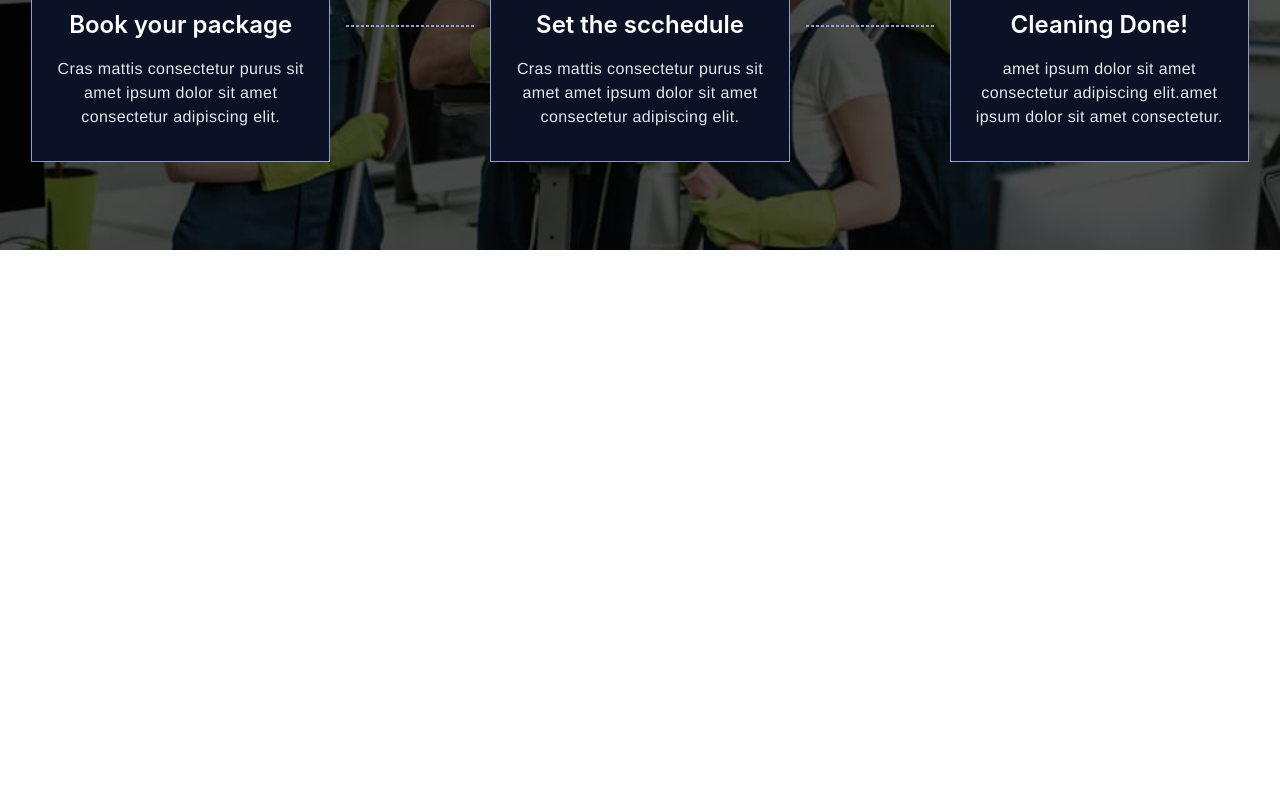
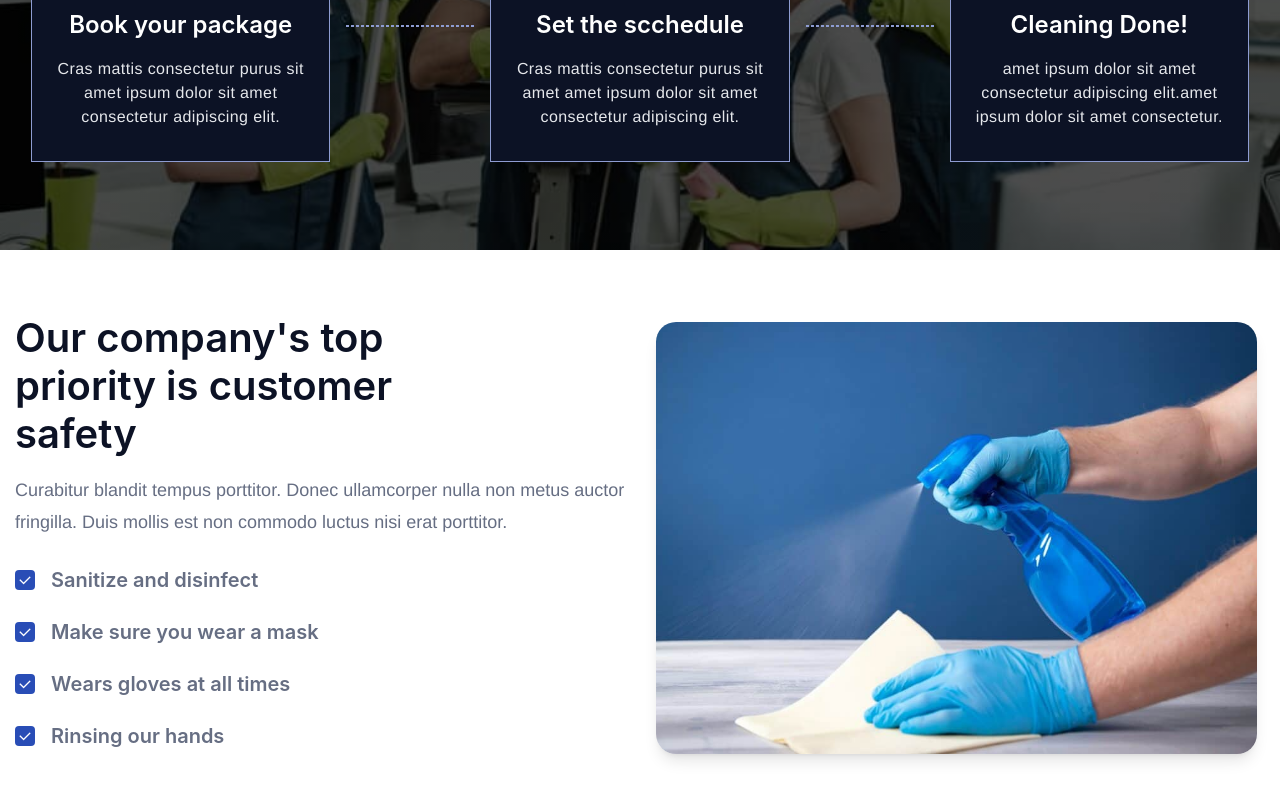
Before and after one commit to Ifenna-Pascal/cleaning-booking-app, a Next.js app: page / in a window 1280 px wide. Shown: the part 3385-4185 px from the top of the page. Before the commit the page ends 3635 px from the top, so only its background shows below. Built offline with nearby package versions, Linux system fonts and the light colour scheme.

Commit message:
finshed the process section

```diff
--- /dev/null
+++ b/src/components/RemarkList.jsx
@@ -0,0 +1,14 @@
+import React from 'react'
+
+function RemarkList({content}) {
+  return (
+    <div className='flex my-3 items-center'>
+        <div className='mr-4 bg-primary flex items-center justify-center rounded-[4px] w-[20px] h-[20px]'>
+        <i className="ri-check-fill text-white  text-base"></i>
+        </div>
+        <span className="text-text_secondary font-semibold text-xl ">{content}</span>
+    </div>
+  )
+}
+
+export default RemarkList
--- a/src/layout/Footer.jsx
+++ b/src/layout/Footer.jsx
@@ -0,0 +1,9 @@
+import React from 'react'
+
+function Footer() {
+  return (
+    <div>Footer</div>
+  )
+}
+
+export default Footer
--- a/src/pages/index.js
+++ b/src/pages/index.js
@@ -4,6 +4,7 @@ import BlockQuote from '../section/home/BlockQuote'
 import ClientReview from '../section/home/ClientReview'
 import OurServices from '../section/home/OurServices'
 import Process from '../section/home/Process'
+import Remark from '../section/home/Remark'
 import WhyChooseUs from '../section/home/WhyChooseUs'
 
 export default function Home() {
@@ -20,6 +21,7 @@ export default function Home() {
      <OurServices />
      <BlockQuote />
      <Process />
+     <Remark />
     </div>
   )
 }
--- /dev/null
+++ b/src/section/home/Remark.jsx
@@ -0,0 +1,27 @@
+import React from 'react'
+import RemarkList from '../../components/RemarkList'
+import Images from '../../util/images'
+
+function Remark() {
+    return (
+        <div className='max-w-[1250px] w-full py-16 min-h-[500px]  flex flex-col items-center justify-center relative mx-auto'>
+            <div className='grid grid-cols-2 gap-4 w-full'>
+                <div className='flex flex-col items-start justify-center '>
+                    <h1 className='text-[2.5em] max-w-[80%] leading-[1.2em] text-text_primary font-semibold'>Our company&#39;s top priority is customer safety</h1>
+                    <p className='text-left text-text_secondary py-4 leading-[2rem] text-lg font-poppins '>Curabitur blandit tempus porttitor. Donec ullamcorper nulla non metus auctor fringilla. Duis mollis est non commodo luctus nisi erat porttitor.</p>
+                    <ul className='flex flex-col'>
+                        <RemarkList content="Sanitize and disinfect" />
+                        <RemarkList content="Make sure you wear a mask" />
+                        <RemarkList content="Wears gloves at all times" />
+                        <RemarkList content="Rinsing our hands" />
+                    </ul>
+                </div>
+                <div className='flex items-center justify-center p-2'>
+                    <img src={Images.imageSix} className="w-full object-cover object-center h-full shadow-lg w-dull h-full rounded-[20px]"  />
+                </div>
+            </div>
+        </div>
+    )
+}
+
+export default Remark
```
